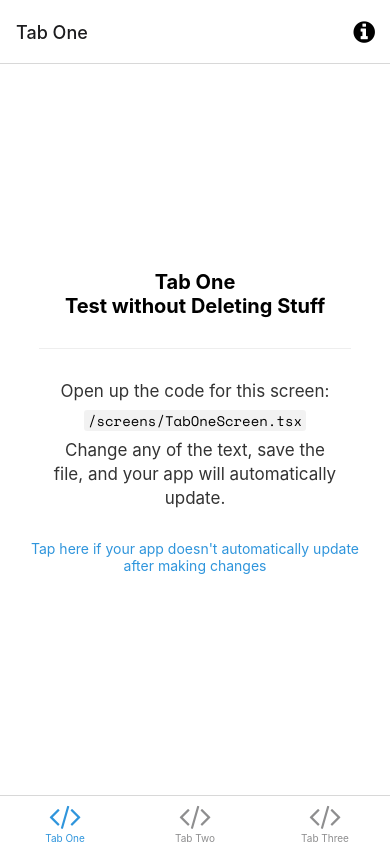
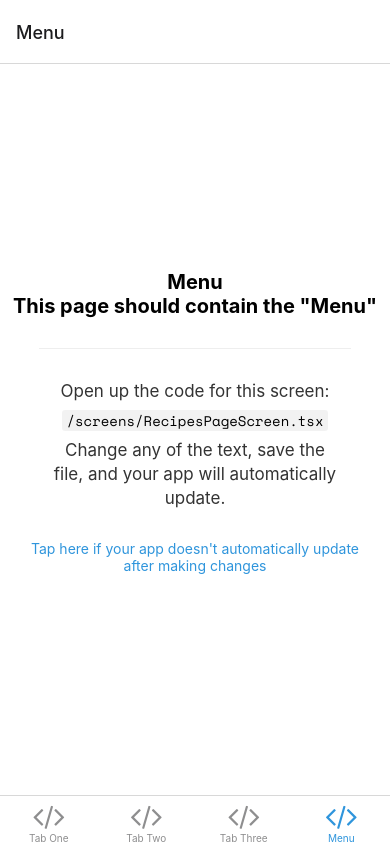
Before and after one commit to smileyjason/WasteManagementProject, a React Native app: screen /Menu in a window 390 px wide. Built offline with nearby package versions, Linux system fonts and the light colour scheme; what expo-linking would draw is missing.

Commit message:
Add Menu Page
Add Menu Page to the Navigation Bar

```diff
--- a/navigation/index.tsx
+++ b/navigation/index.tsx
@@ -19,6 +19,7 @@ import TabTwoScreen from '../screens/TabTwoScreen';
 import RecipesPageScreen from '../screens/RecipesPageScreen';
 import { RootStackParamList, RootTabParamList, RootTabScreenProps } from '../types';
 import LinkingConfiguration from './LinkingConfiguration';
+import MenuPageScreen from '../screens/MenuPageScreen';
 
 export default function Navigation({ colorScheme }: { colorScheme: ColorSchemeName }) {
   return (
@@ -101,6 +102,14 @@ function BottomTabNavigator() {
           tabBarIcon: ({ color }) => <TabBarIcon name="code" color={color} />,
         }}
       />
+      <BottomTab.Screen
+        name="Menu"
+        component={MenuPageScreen}
+        options={{
+          title: 'Menu',
+          tabBarIcon: ({ color }) => <TabBarIcon name='code' color={color} />,
+        }}
+        />
     </BottomTab.Navigator>
   );
 }
--- /dev/null
+++ b/screens/MenuPageScreen.tsx
@@ -0,0 +1,34 @@
+import * as React from 'react';
+import { StyleSheet } from 'react-native';
+
+import EditScreenInfo from '../components/EditScreenInfo';
+import { Text, View } from '../components/Themed';
+import { RootTabScreenProps } from '../types';
+
+export default function MenuPageScreen({ navigation }: RootTabScreenProps<'TabOne'>) {
+  return (
+    <View style={styles.container}>
+      <Text style={styles.title}>Menu</Text>
+      <Text style={styles.title}>This page should contain the "Menu"</Text>
+      <View style={styles.separator} lightColor="#eee" darkColor="rgba(255,255,255,0.1)" />
+      <EditScreenInfo path="/screens/RecipesPageScreen.tsx" />
+    </View>
+  );
+}
+
+const styles = StyleSheet.create({
+  container: {
+    flex: 1,
+    alignItems: 'center',
+    justifyContent: 'center',
+  },
+  title: {
+    fontSize: 20,
+    fontWeight: 'bold',
+  },
+  separator: {
+    marginVertical: 30,
+    height: 1,
+    width: '80%',
+  },
+});
--- a/types.tsx
+++ b/types.tsx
@@ -28,6 +28,7 @@ export type RootTabParamList = {
   TabOne: undefined;
   TabTwo: undefined;
   TabThree: undefined;
+  Menu: undefined;
 };
 
 export type RootTabScreenProps<Screen extends keyof RootTabParamList> = CompositeScreenProps<
```
